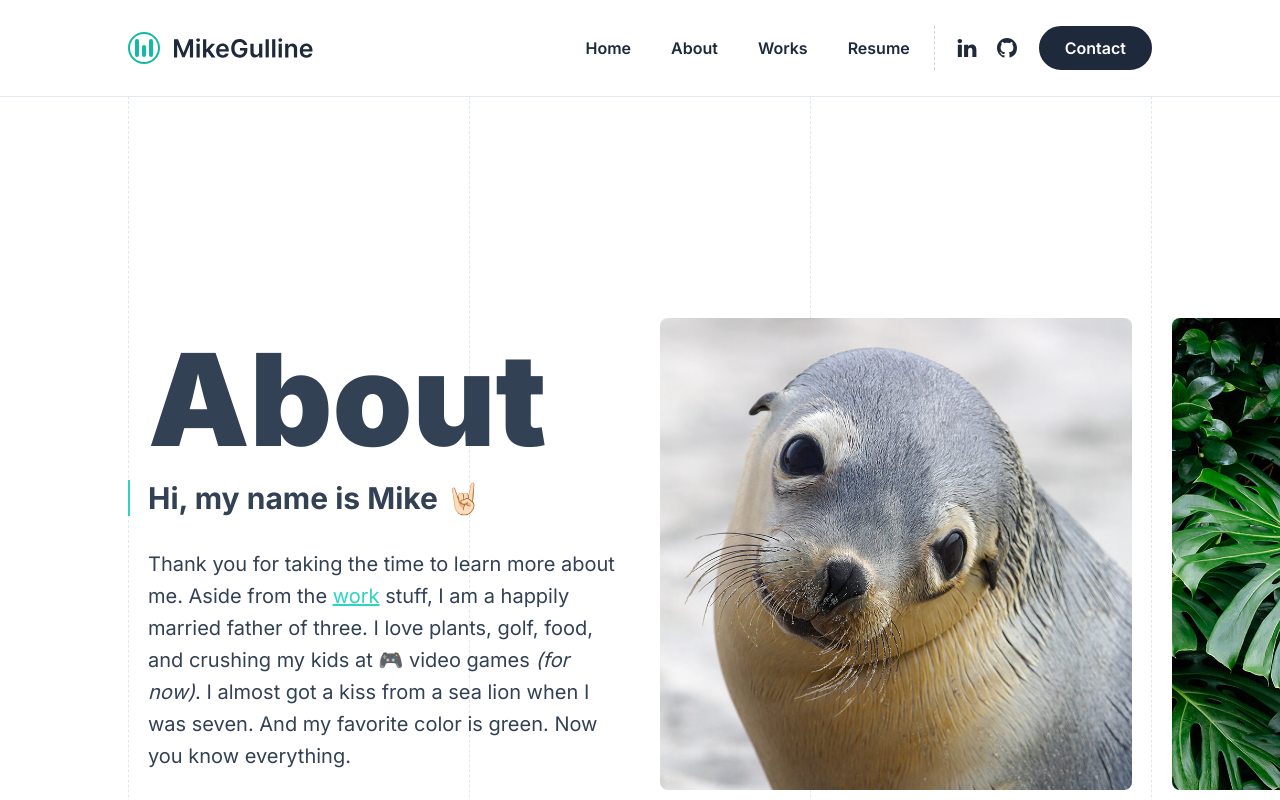
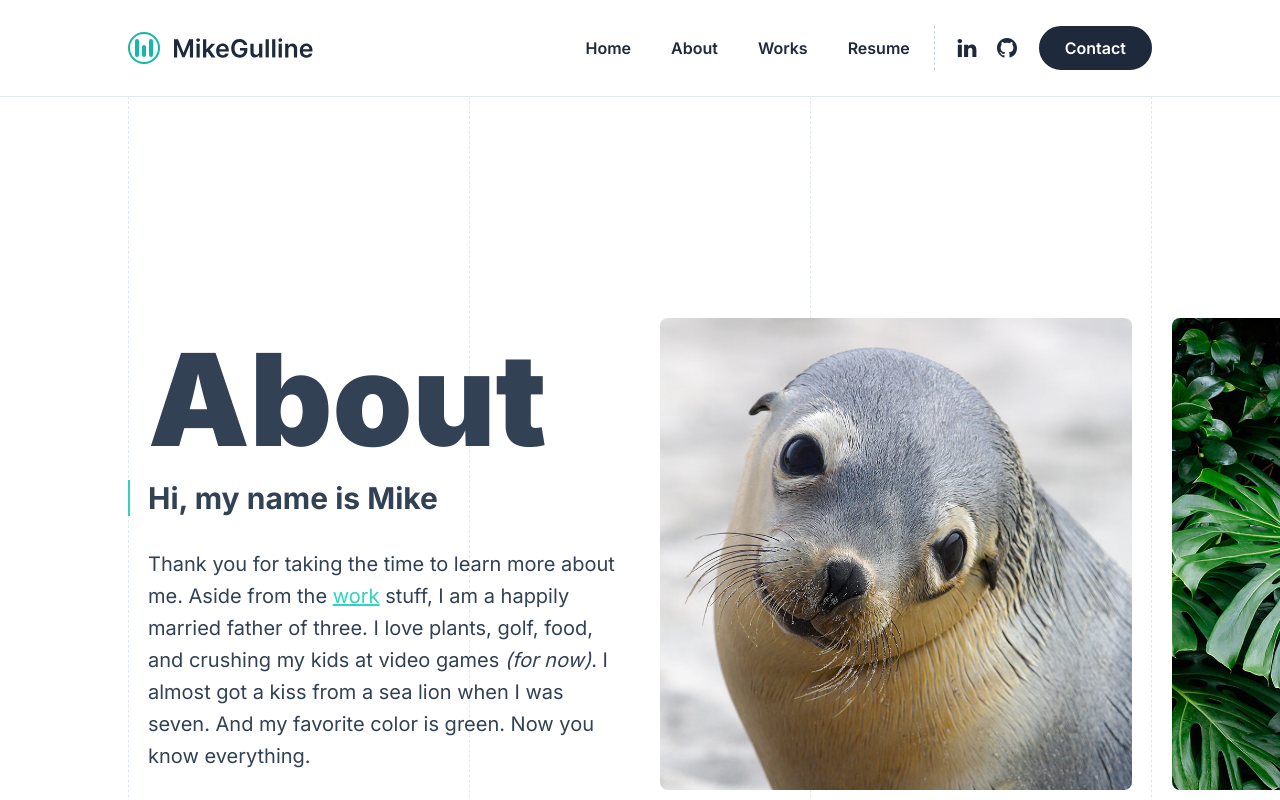
Before and after one commit to mikegulline/personal, a Next.js app: page /about in a window 1280 px wide. Shown: the top 800 px of the page. Built offline with nearby package versions, Linux system fonts and the light colour scheme.

Commit message:
added conditional emojis for mac only

```diff
--- a/src/app/about/page.tsx
+++ b/src/app/about/page.tsx
@@ -1,4 +1,5 @@
 import GridContainer from '@/components/grid-container/';
+import Emoji from '@/components/emoji';
 import BorderLeft from '@/components/border-left';
 import Link from 'next/link';
 import sealion from '@/public/images/a-sea-lion.jpg';
@@ -35,7 +36,7 @@ export default function About() {
           <h1 className='text-5xl sm:text-9xl font-black mb-4'>About</h1>
           <BorderLeft>
             <h2 className='text-2xl sm:text-3xl mb-8 font-bold'>
-              Hi, my name is Mike 🤘🏻
+              Hi, my name is Mike <Emoji>🤘🏻</Emoji>
             </h2>
           </BorderLeft>
           <p className='text-xl leading-8'>
@@ -47,9 +48,9 @@ export default function About() {
               work
             </Link>{' '}
             stuff, I am a happily married father of three. I love plants, golf,
-            food, and crushing my kids at 🎮 video games <em>(for now)</em>. I
-            almost got a kiss from a sea lion when I was seven. And my favorite
-            color is green. Now you know everything.
+            food, and crushing my kids at <Emoji>🎮</Emoji>video games{' '}
+            <em>(for now)</em>. I almost got a kiss from a sea lion when I was
+            seven. And my favorite color is green. Now you know everything.
           </p>
         </div>
         <div className='lg:w-1/2 mt-12 lg:mt-0'>
--- a/src/app/page.tsx
+++ b/src/app/page.tsx
@@ -1,4 +1,5 @@
 import GridContainer from '@/components/grid-container/';
+import Emoji from '@/components/emoji';
 import BorderLeft from '@/components/border-left';
 import Link from 'next/link';
 
@@ -12,11 +13,11 @@ export default function Home() {
           </h1>
           <BorderLeft>
             <h2 className='text-2xl sm:text-3xl mb-8 font-bold '>
-              🛠️ I&rsquo;m working on my site right now!
+              <Emoji>🛠️</Emoji>I&rsquo;m working on my site right now!
             </h2>
           </BorderLeft>
           <p className='text-xl leading-8 max-w-2xl m-auto'>
-            Okay, take a 🫣 look around. My{' '}
+            Okay, take a <Emoji>🫣</Emoji>look around. My{' '}
             <Link
               href='/resume'
               className='text-teal-400 underline hover:text-slate-800'
--- a/src/app/works/page.tsx
+++ b/src/app/works/page.tsx
@@ -1,4 +1,5 @@
 import Image from 'next/image';
+import Emoji from '@/components/emoji';
 import GridContainer from '@/components/grid-container';
 import BrowserWrapper from '@/components/browser-wrapper';
 import BorderLeft from '@/components/border-left';
@@ -30,8 +31,9 @@ export default function Work() {
             </h2>
           </BorderLeft>
           <p className='text-xl leading-8 max-w-2xl m-auto'>
-            From idea to completion, 😎 Mike Gulline has been providing full
-            service design and responsive web development for over 24 years.
+            From idea to completion, <Emoji>😎</Emoji>Mike Gulline has been
+            providing full service design and responsive web development for
+            over 24 years.
           </p>
         </div>
         {/* Loyal to Few */}
--- /dev/null
+++ b/src/components/emoji/emoji.tsx
@@ -0,0 +1,10 @@
+'use client';
+
+import { ReactNode } from 'react';
+
+// show emojis on Mac only
+
+export default function Emoji({ children }: { children: ReactNode }) {
+  if (!window.navigator.userAgent.includes('Mac')) return null;
+  return <>{children} </>;
+}
--- /dev/null
+++ b/src/components/emoji/index.ts
@@ -0,0 +1,3 @@
+import Emoji from './emoji';
+
+export default Emoji;
```
